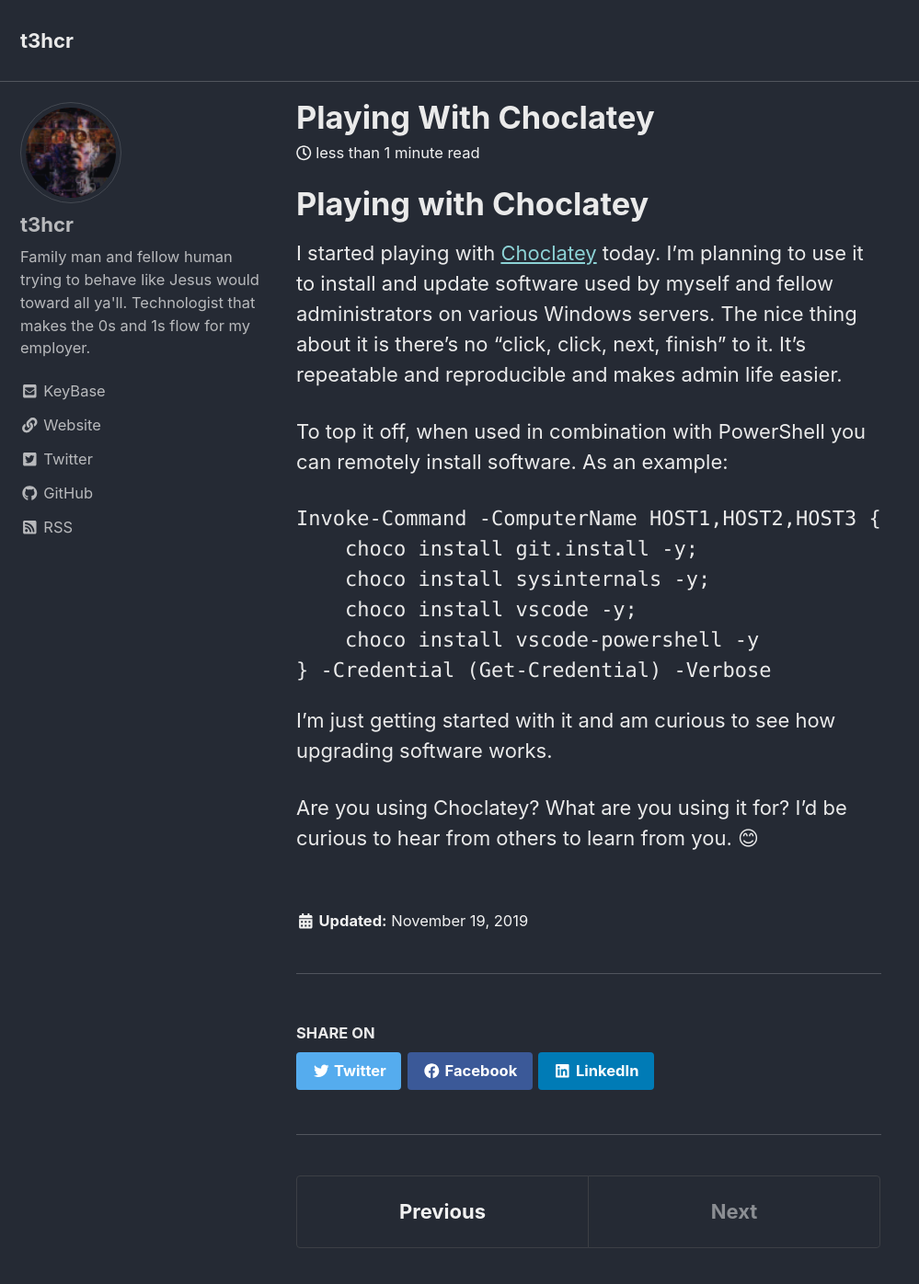
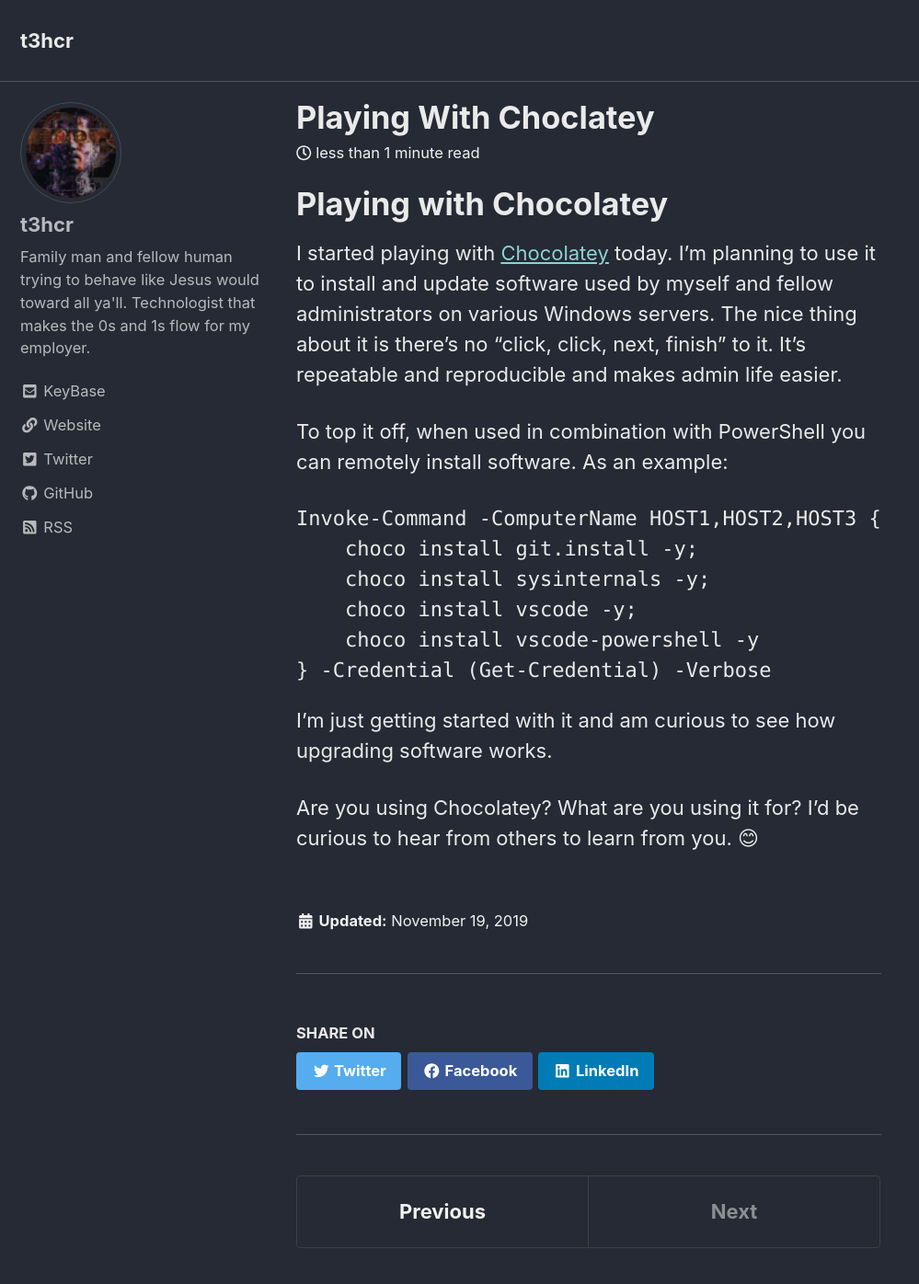
Before and after one commit to t3hcr/t3hcr.github.io, a Jekyll site: the page built from _posts/2019-11-19-playing-with-choclatey.md, in a window 1280 px wide and 1400 px high. Shown: the top 1396 px of the window at 92% size, without its empty margins (0-999 px from the left). Built offline with Jekyll 4.4.1, drawn with Linux system fonts in a browser that asks for light colours; cached includes are drawn as plain includes; nearby versions of some CDN libraries; comment, search, counter and statistics services are not loaded.

Commit message:
Update 2019-11-19-playing-with-choclatey.md

```diff
--- a/_posts/2019-11-19-playing-with-choclatey.md
+++ b/_posts/2019-11-19-playing-with-choclatey.md
@@ -1,6 +1,6 @@
-# Playing with Choclatey
+# Playing with Chocolatey
 
-I started playing with [Choclatey] today. I'm planning to use it to install and update software used by myself and fellow administrators on various Windows servers.  The nice thing about it is there's no "click, click, next, finish" to it.  It's repeatable and reproducible and makes admin life easier.
+I started playing with [Chocolatey] today. I'm planning to use it to install and update software used by myself and fellow administrators on various Windows servers.  The nice thing about it is there's no "click, click, next, finish" to it.  It's repeatable and reproducible and makes admin life easier.
 
 To top it off, when used in combination with PowerShell you can remotely install software.  As an example:
 
@@ -15,6 +15,6 @@ Invoke-Command -ComputerName HOST1,HOST2,HOST3 {
 
 I'm just getting started with it and am curious to see how upgrading software works.
 
-Are you using Choclatey? What are you using it for? I'd be curious to hear from others to learn from you. 😊
+Are you using Chocolatey? What are you using it for? I'd be curious to hear from others to learn from you. 😊
 
-[Choclatey]:https://www.choclatey.org
+[Chocolatey]:https://www.chocolatey.org
```
